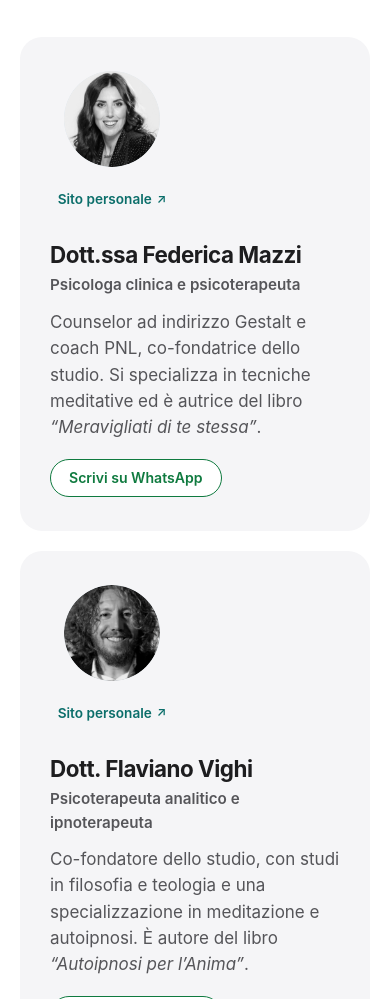
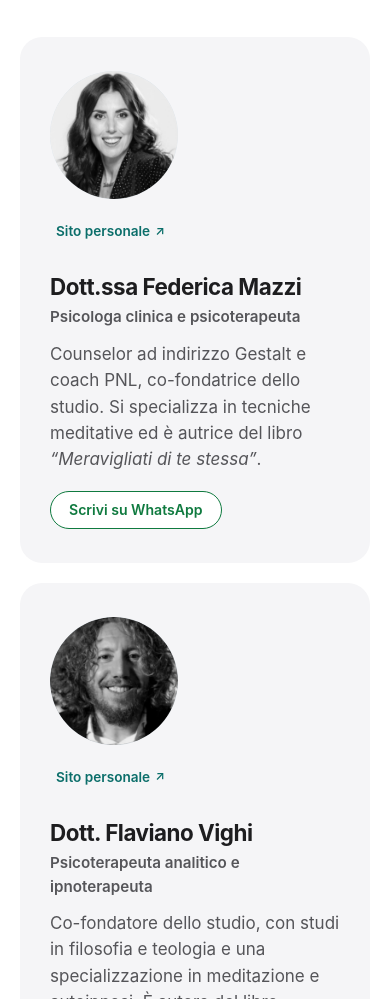
Before and after one commit to emanuele79ottolini-collab/NAOS_DEMO-v1, a plain HTML site: page index.html in a window 390 px wide. Shown: the part 3350-4349 px from the top of the page. Drawn offline with Linux system fonts and the light colour scheme.

Commit message:
Foto dei professionisti piu grandi
Co-Authored-By: Claude Sonnet 5.5 <noreply@anthropic.com>

```diff
--- a/styles.css
+++ b/styles.css
@@ -127,8 +127,8 @@ em{font-style:italic}
 /* Professionisti */
 .people{display:grid;gap:20px;grid-template-columns:repeat(2,1fr)}
 .person{background:var(--tint);border-radius:var(--radius);padding:34px 30px;display:flex;gap:22px;align-items:flex-start}
-.person-photo{flex:none;width:124px;display:flex;flex-direction:column;align-items:center;gap:10px}
-.person img{width:96px;height:96px;border-radius:50%;object-fit:cover;flex:none;background:#dfe7ee}
+.person-photo{flex:none;width:150px;display:flex;flex-direction:column;align-items:center;gap:10px}
+.person img{width:140px;height:140px;border-radius:50%;object-fit:cover;flex:none;background:#dfe7ee}
 .site-link{display:inline-flex;align-items:center;justify-content:center;gap:5px;white-space:nowrap;min-height:44px;padding:0 6px;font-size:.85rem;font-weight:600;color:var(--accent);text-decoration:none;text-align:center;line-height:1.2}
 .site-link::after{content:"↗";font-size:.9em;transition:transform .3s var(--ease)}
 .site-link:hover{text-decoration:underline;text-underline-offset:4px}
@@ -346,6 +346,8 @@ em{font-style:italic}
 }
 @media (max-width:440px){
   .person{flex-direction:column}
+  .person-photo{width:auto;align-items:flex-start}
+  .person img{width:128px;height:128px}
   .tabs button{padding:10px 16px}
 }
 
```
